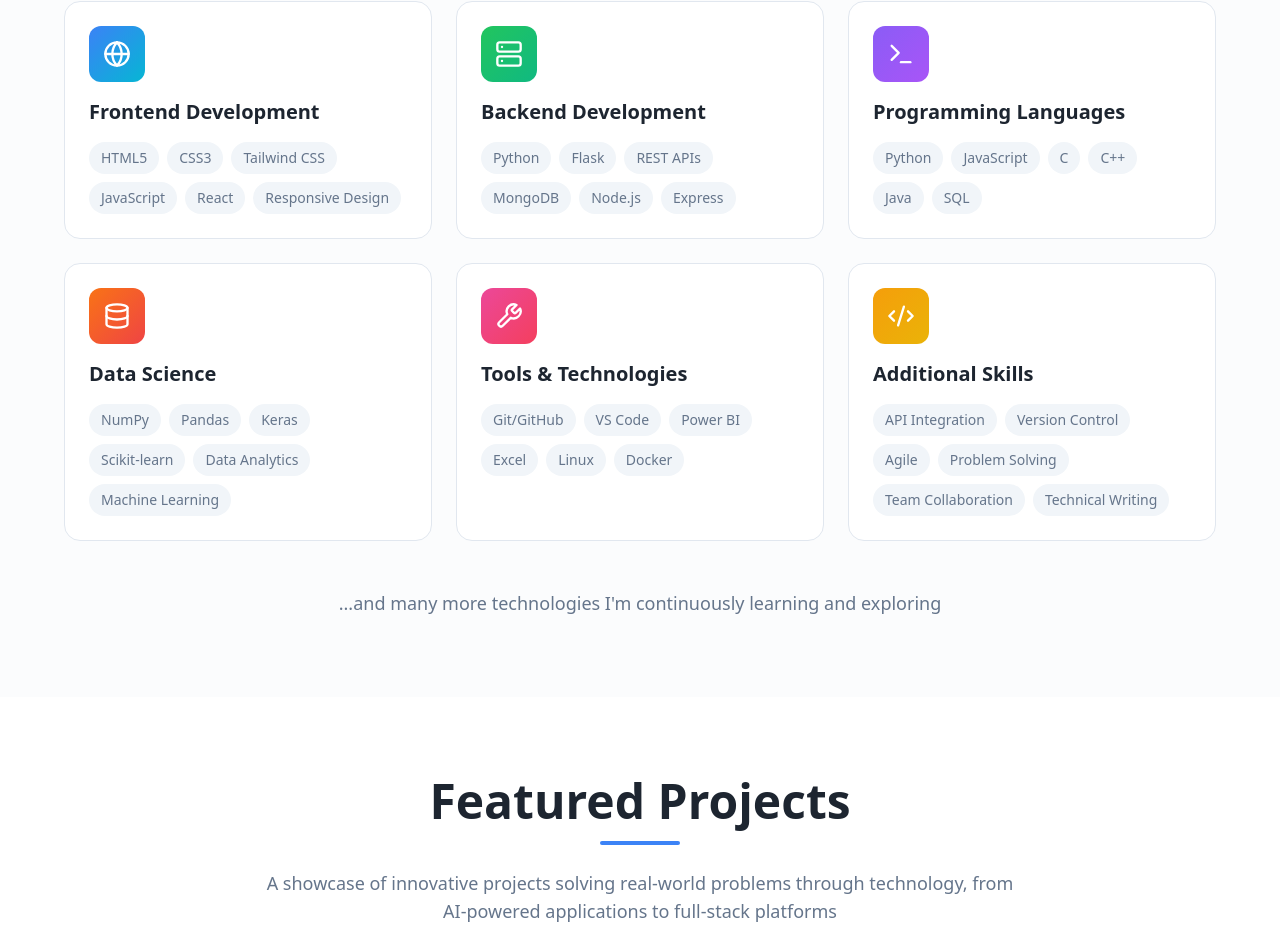
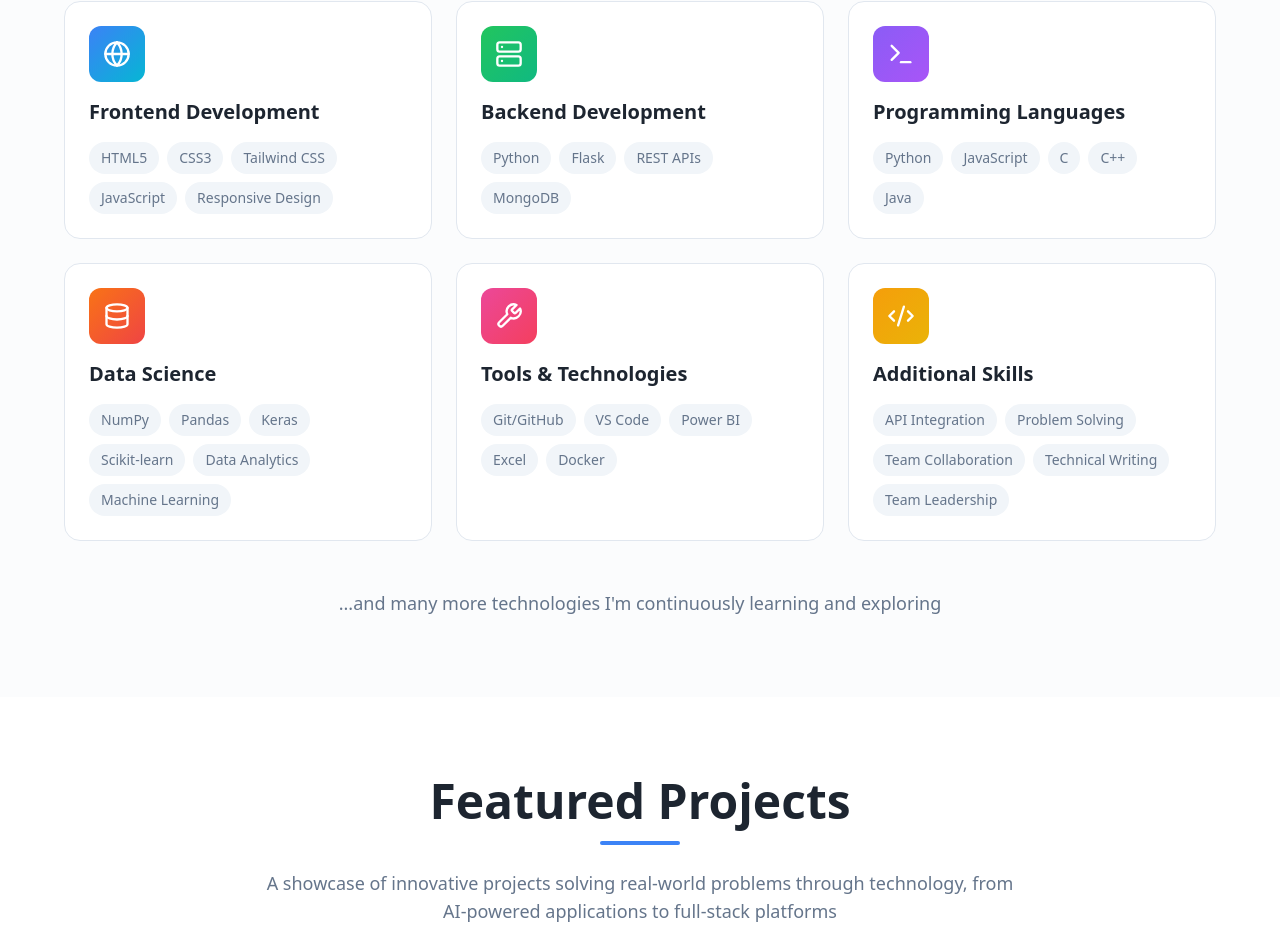
Before and after one commit to Shreekant-Bharti/portfolio, a React (Vite) app: page / in a window 1280 px wide. Shown: the part 2057-3009 px from the top of the page. Built offline with nearby package versions, Linux system fonts and the light colour scheme; the HTML template or start-up script is replaced by a standard one.

Commit message:
Update skills section to reflect current expertise

```diff
--- a/src/components/Skills.tsx
+++ b/src/components/Skills.tsx
@@ -5,39 +5,58 @@
     {
       icon: Globe,
       title: "Frontend Development",
-      skills: ["HTML5", "CSS3", "Tailwind CSS", "JavaScript", "React", "Responsive Design"],
-      color: "from-blue-500 to-cyan-500"
+      skills: [
+        "HTML5",
+        "CSS3",
+        "Tailwind CSS",
+        "JavaScript",
+        "Responsive Design",
+      ],
+      color: "from-blue-500 to-cyan-500",
     },
     {
       icon: Server,
       title: "Backend Development",
-      skills: ["Python", "Flask", "REST APIs", "MongoDB", "Node.js", "Express"],
-      color: "from-green-500 to-emerald-500"
+      skills: ["Python", "Flask", "REST APIs", "MongoDB"],
+      color: "from-green-500 to-emerald-500",
     },
     {
       icon: Terminal,
       title: "Programming Languages",
-      skills: ["Python", "JavaScript", "C", "C++", "Java", "SQL"],
-      color: "from-violet-500 to-purple-500"
+      skills: ["Python", "JavaScript", "C", "C++", "Java"],
+      color: "from-violet-500 to-purple-500",
     },
     {
       icon: Database,
       title: "Data Science",
-      skills: ["NumPy", "Pandas", "Keras", "Scikit-learn", "Data Analytics", "Machine Learning"],
-      color: "from-orange-500 to-red-500"
+      skills: [
+        "NumPy",
+        "Pandas",
+        "Keras",
+        "Scikit-learn",
+        "Data Analytics",
+        "Machine Learning",
+      ],
+      color: "from-orange-500 to-red-500",
     },
     {
       icon: Wrench,
       title: "Tools & Technologies",
-      skills: ["Git/GitHub", "VS Code", "Power BI", "Excel", "Linux", "Docker"],
-      color: "from-pink-500 to-rose-500"
+      skills: ["Git/GitHub", "VS Code", "Power BI", "Excel", "Docker"],
+      color: "from-pink-500 to-rose-500",
     },
     {
       icon: Code2,
       title: "Additional Skills",
-      skills: ["API Integration", "Version Control", "Agile", "Problem Solving", "Team Collaboration", "Technical Writing"],
-      color: "from-amber-500 to-yellow-500"
-    }
+      skills: [
+        "API Integration",
+        "Problem Solving",
+        "Team Collaboration",
+        "Technical Writing",
+        "Team Leadership",
+      ],
+      color: "from-amber-500 to-yellow-500",
+    },
   ];
 
   return (
@@ -50,8 +69,8 @@
             </h2>
             <div className="w-20 h-1 bg-primary mx-auto rounded-full mb-6" />
             <p className="text-lg text-muted-foreground max-w-3xl mx-auto">
-              A comprehensive toolkit of modern technologies and frameworks for building
-              innovative solutions across the full development stack
+              A comprehensive toolkit of modern technologies and frameworks for
+              building innovative solutions across the full development stack
             </p>
           </div>
 
@@ -62,7 +81,9 @@
                 className="p-6 rounded-2xl bg-card border border-border hover:border-primary/50 transition-all hover:shadow-lg group animate-fade-in-up"
                 style={{ animationDelay: `${index * 0.1}s` }}
               >
-                <div className={`w-14 h-14 rounded-xl bg-gradient-to-br ${category.color} flex items-center justify-center mb-4 group-hover:scale-110 transition-transform`}>
+                <div
+                  className={`w-14 h-14 rounded-xl bg-gradient-to-br ${category.color} flex items-center justify-center mb-4 group-hover:scale-110 transition-transform`}
+                >
                   <category.icon className="h-7 w-7 text-white" />
                 </div>
 
@@ -86,7 +107,8 @@
 
           <div className="mt-12 text-center">
             <p className="text-muted-foreground text-lg">
-              ...and many more technologies I'm continuously learning and exploring
+              ...and many more technologies I'm continuously learning and
+              exploring
             </p>
           </div>
         </div>
```
